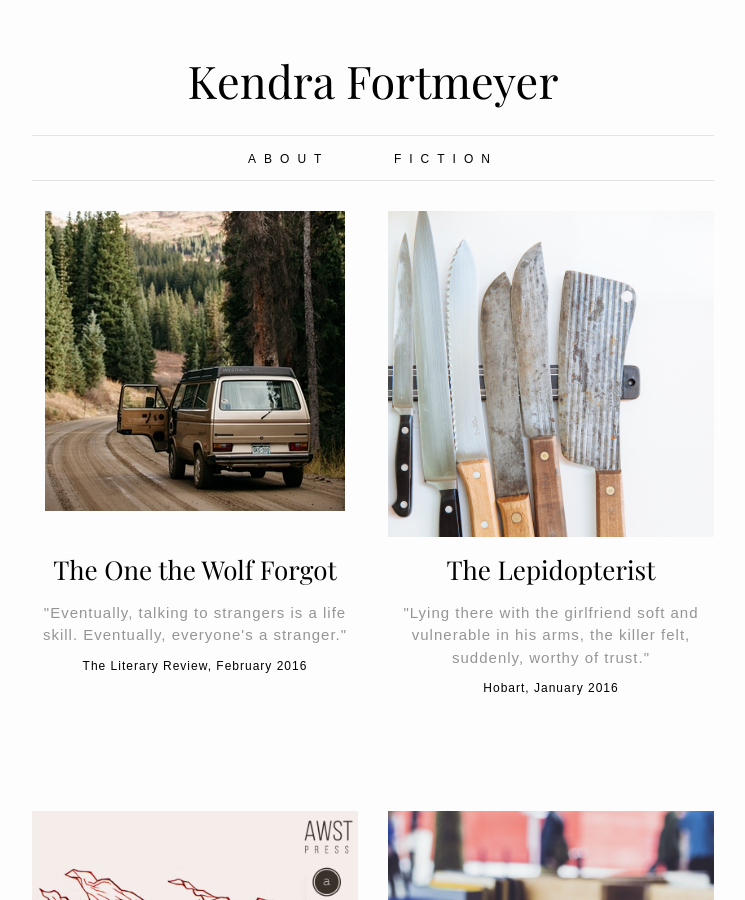
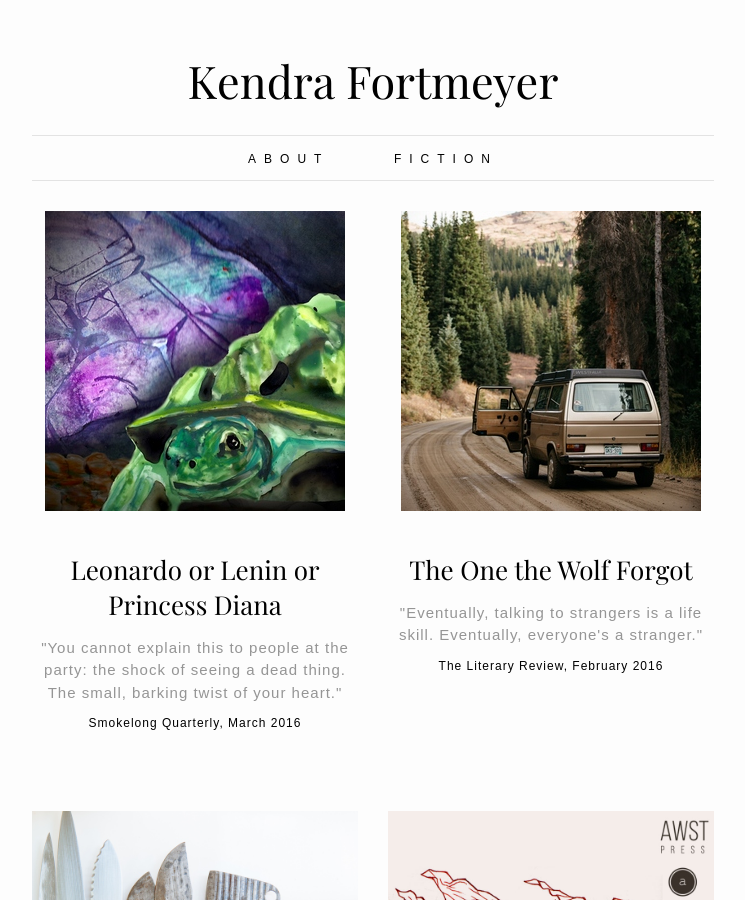
Before and after one commit to rblakemesser/rblakemesser.github.io, a Jekyll site: the page built from fiction/index.html, in a window 1280 px wide and 900 px high. Shown: the whole window, without its empty margins (267-1012 px from the left). Built offline with Jekyll 4.4.1, drawn with Linux system fonts in a browser that asks for light colours; some web fonts are replaced.

Commit message:
Added Smokelong
Also fixed car image

```diff
--- a/_data/fiction.yml
+++ b/_data/fiction.yml
@@ -1,4 +1,11 @@
 fiction:
+
+  - snippet: "You cannot explain this to people at the party: the shock of seeing a dead thing. The small, barking twist of your heart."
+    pub: "Smokelong Quarterly"
+    dat: "March 2016"
+    title: "Leonardo or Lenin or Princess Diana"
+    link: "http://www.smokelong.com/leonardo-or-lenin-or-princess-diana/"
+    image: "turtle.jpg"
 
   - snippet: "Eventually, talking to strangers is a life skill. Eventually, everyone's a stranger."
     pub: "The Literary Review"
```
Also changed, not shown: assets/car.jpg, assets/smokelong banner.png (added), assets/turtle.jpg (added), assets/unknown words podcast.jpg (added), 1 other file.
